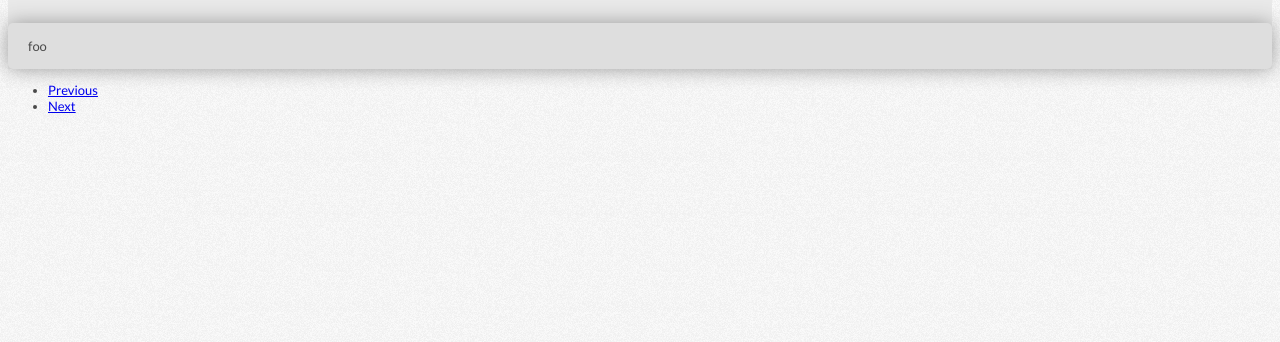
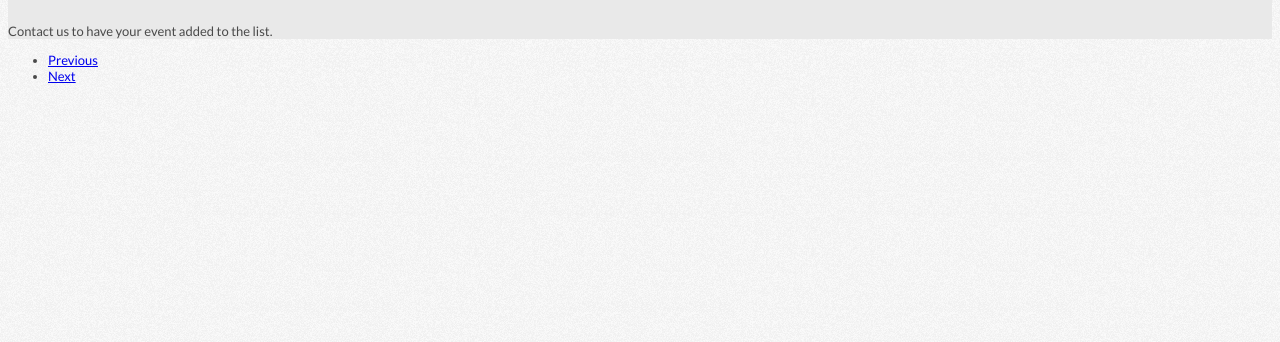
Before and after one commit to ashchristopher/django-toronto, a Django app: template events/templates/events/list.html in a window 1280 px wide. Shown: the part 458-800 px from the top of the page. Run offline with Django 3.2, Linux system fonts and the light colour scheme; the template is opened without the code that fills it: most values are stand-ins (such as "Sample title", 1, 10 or a date in 2020); some libraries are stand-ins or nearby versions.

Commit message:
Added links to presentations for events

```diff
--- a/django_toronto/static-media/css/base.css
+++ b/django_toronto/static-media/css/base.css
@@ -108,14 +108,13 @@ body {
 }
 
 .event-presentation-list {
-    background-color: #DEDEDE;
-    padding: 15px 20px;
-    /*box-shadow: 0 -1px 0 rgba(0, 0, 0, 0.2), 0 1px 0 rgba(255, 255, 255, 0.8);*/
-    border-radius: 5px 5px 5px 5px;
     margin: 27px 0 0 0;
-    box-shadow: 0 0 20px #999;
 }
 
 ul.event-presentation-list {
+    background-color: #DEDEDE;
+    padding: 15px 20px;
+    box-shadow: 0 -1px 0 rgba(0, 0, 0, 0.2), 0 1px 0 rgba(255, 255, 255, 0.8);
+    border-radius: 5px 5px 5px 5px;
     list-style: none;
 }
--- a/events/templates/events/list.html
+++ b/events/templates/events/list.html
@@ -35,11 +35,20 @@
                         </div>
                         <div class='span6'>
                             <h2 class='sub'>Presentations</h2>
-                            <ul class='event-presentation-list'>
-                                <li>
-                                    <i class="icon-globe"></i> foo
-                                </li>
-                            </ul>
+
+                            {% if event.presentations.exists %}
+                                <ul class='event-presentation-list'>
+                                    {% for presentation in event.presentations.all %}
+                                    <li>
+                                        <i class="icon-globe"></i> <a href='{{ presentation.url }}'>{{ presentation.get_oembed.title }}</a>
+                                    </li>
+                                    {% endfor %}
+                                </ul>
+                            {% else %}
+                                <div class="alert alert-info event-presentation-list">
+                                    <i class='icon-info-sign '></i> Contact us to have your event added to the list.
+                                </div>
+                            {% endif %}
                         </div>
                     </div>
                 </div>
--- a/events/views.py
+++ b/events/views.py
@@ -11,7 +11,7 @@ class EventsListView(NextEventMixin, TemplateView):
     def get(self, request):
         page = request.GET.get('page')
 
-        all_events = Event.objects.all().select_related('location').order_by('-date')
+        all_events = Event.objects.all().select_related('location').prefetch_related('presentations').order_by('-date')
         next_event = self._get_next_event()
 
         paginator = Paginator(all_events, 4)
```
